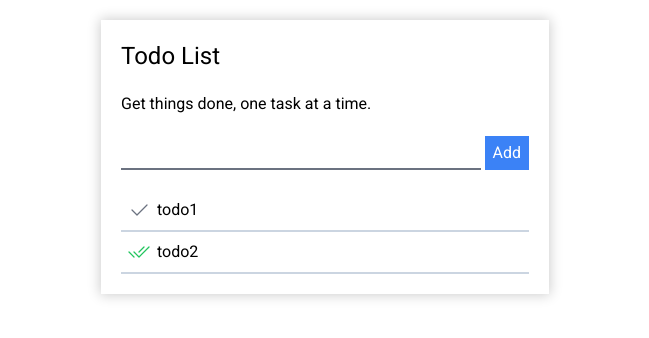
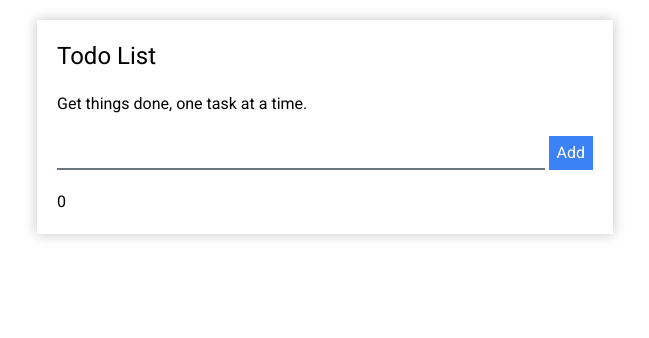
Before and after one commit to rtzboy/todolist, a React (Vite) app: page / in a window 1280 px wide. Shown: the top 338 px of the page, without its empty margins (315-964 px from the left). Built offline with nearby package versions, Linux system fonts and the light colour scheme.

Commit message:
into component, icons, styles and localstorage

```diff
--- a/package.json
+++ b/package.json
@@ -9,8 +9,10 @@
 		"preview": "vite preview"
 	},
 	"dependencies": {
+		"@types/uuid": "^9.0.1",
 		"react": "18.2.0",
-		"react-dom": "18.2.0"
+		"react-dom": "18.2.0",
+		"uuid": "^9.0.0"
 	},
 	"devDependencies": {
 		"@types/react": "18.0.28",
@@ -26,6 +28,7 @@
 		"eslint-plugin-react": "7.32.2",
 		"postcss": "8.4.21",
 		"prettier": "2.8.7",
+		"prettier-plugin-tailwindcss": "^0.2.7",
 		"tailwindcss": "3.3.1",
 		"typescript": "5.0.4",
 		"vite": "4.2.0"
--- a/src/App.tsx
+++ b/src/App.tsx
@@ -1,33 +1,24 @@
-import { Check, DoubleCheck } from './icons/Check';
+import { useState } from 'react';
+import TodoForm from './components/TodoForm';
+import TodoList from './components/TodoList';
+import { getTodoList } from './helpers/localStorage';
+
+export interface TodoData {
+	id: string;
+	description: string;
+	completed: boolean;
+	date: number;
+}
 
 const App = () => {
+	const [todoListData, setTodoListData] = useState<TodoData[]>(getTodoList('todoList'));
+
 	return (
-		<div className='max-w-md mx-auto p-5 shadow-sm font-roboto mt-5'>
-			<h1 className='text-2xl mb-5'>Todo List</h1>
+		<div className='mx-auto mt-5 max-w-xl p-5 font-roboto shadow-sm'>
+			<h1 className='mb-5 text-2xl'>Todo List</h1>
 			<p className='mb-5'>Get things done, one task at a time.</p>
-			<form className='flex mb-5 gap-1'>
-				<input
-					type='text'
-					className='flex-grow border-b-2 border-b-gray-500 px-3 py-1 outline-none tracking-wide'
-				/>
-				<button className='px-2 py-1 bg-blue-500 text-white' type='submit'>
-					Add
-				</button>
-			</form>
-			<ul className='flex flex-col '>
-				<li className='flex py-2 border-b-2  border-b-slate-300'>
-					<span className='text-gray-500'>
-						<Check className='h-6' />
-					</span>
-					todo1
-				</li>
-				<li className='flex py-2 border-b-2  border-b-slate-300'>
-					<span className='text-green-500'>
-						<DoubleCheck className='h-6' />
-					</span>
-					todo2
-				</li>
-			</ul>
+			<TodoForm />
+			<TodoList todoListData={todoListData} />
 		</div>
 	);
 };
--- /dev/null
+++ b/src/components/TodoForm.tsx
@@ -0,0 +1,32 @@
+import { useState } from 'react';
+import { v4 as uuidv4 } from 'uuid';
+
+type Props = {};
+
+const TodoForm = (props: Props) => {
+	const [description, setDescription] = useState<string>('');
+
+	const handleSubmit = (evt: React.FormEvent<HTMLFormElement>) => {
+		evt.preventDefault();
+		console.log({ id: uuidv4(), description, completed: false, date: Date.now() });
+	};
+
+	const handleChange = (evt: React.ChangeEvent<HTMLInputElement>) => {
+		setDescription(evt.target.value);
+	};
+
+	return (
+		<form onSubmit={handleSubmit} className='mb-5 flex gap-1'>
+			<input
+				onChange={handleChange}
+				type='text'
+				className='flex-grow border-b-2 border-b-gray-500 px-3 py-1 tracking-wide outline-none'
+			/>
+			<button className='bg-blue-500 px-2 py-1 text-white' type='submit'>
+				Add
+			</button>
+		</form>
+	);
+};
+
+export default TodoForm;
--- /dev/null
+++ b/src/components/TodoList.tsx
@@ -0,0 +1,18 @@
+import { TodoData } from '../App';
+import TodoListRow from './TodoListRow';
+
+type Props = {
+	todoListData: TodoData[];
+};
+
+const TodoList = (props: Props) => {
+	const { todoListData } = props;
+	return (
+		<ul className='flex flex-col '>
+			{todoListData.length &&
+				todoListData.map(todoList => <TodoListRow key={todoList.id} {...todoList} />)}
+		</ul>
+	);
+};
+
+export default TodoList;
--- /dev/null
+++ b/src/components/TodoListRow.tsx
@@ -0,0 +1,32 @@
+import { TodoData } from '../App';
+import { Check, DoubleCheck, MoveUpDown } from './icons/Check';
+import Edit from './icons/Edit';
+import Xmark from './icons/Xmark';
+
+const TodoListRow = (props: TodoData) => {
+	const { id, description, completed, date } = props;
+
+	return (
+		<li className='flex items-center justify-between gap-2 border-b-2 border-b-slate-300 py-2'>
+			<div className='flex items-center gap-2'>
+				<span className='text-gray-500'>
+					{completed ? <DoubleCheck className='h-6 text-green-700' /> : <Check className='h-6' />}
+				</span>
+				<span>{description}</span>
+			</div>
+			<div className='flex items-center gap-2'>
+				<span>
+					<Edit className='h-5' />
+				</span>
+				<span>
+					<Xmark className='h-5' />
+				</span>
+				<span className='text-gray-500'>
+					<MoveUpDown className='h-6' fill='gray' />
+				</span>
+			</div>
+		</li>
+	);
+};
+
+export default TodoListRow;
--- a/src/icons/Check.tsx
+++ b/src/components/icons/Check.tsx
@@ -1,13 +1,11 @@
 import React from 'react';
 
-interface SVGProps extends React.SVGProps<SVGSVGElement> {}
+export interface SVGProps extends React.SVGProps<SVGSVGElement> {}
 
 const Check = (props: SVGProps) => (
 	<svg
 		{...props}
 		xmlns='http://www.w3.org/2000/svg'
-		width='36'
-		height='36'
 		fill='none'
 		stroke='currentColor'
 		strokeLinecap='round'
@@ -24,8 +22,6 @@ const DoubleCheck = (props: SVGProps) => (
 	<svg
 		{...props}
 		xmlns='http://www.w3.org/2000/svg'
-		width='36'
-		height='36'
 		fill='none'
 		stroke='currentColor'
 		strokeLinecap='round'
@@ -39,4 +35,26 @@ const DoubleCheck = (props: SVGProps) => (
 	</svg>
 );
 
-export { Check, DoubleCheck };
+const MoveUpDown = (props: SVGProps) => {
+	const { className, fill } = props;
+	return (
+		<svg
+			className={className || ''}
+			xmlns='http://www.w3.org/2000/svg'
+			fill='none'
+			stroke='currentColor'
+			strokeLinecap='round'
+			strokeLinejoin='round'
+			strokeWidth='1.25'
+			viewBox='0 0 24 24'
+		>
+			<path stroke='none' d='M0 0h24v24H0z'></path>
+			<path d='M16 9l-4-4-4 4h8' fill={fill}></path>
+			<path d='M16 18l-4 4-4-4h8' fill={fill}></path>
+			<line x1='6' y1='12' x2='18' y2='12'></line>
+			<line x1='6' y1='15' x2='18' y2='15'></line>
+		</svg>
+	);
+};
+
+export { Check, DoubleCheck, MoveUpDown };
--- /dev/null
+++ b/src/components/icons/Edit.tsx
@@ -0,0 +1,20 @@
+import { SVGProps } from './Check';
+
+const Edit = (props: SVGProps) => (
+	<svg
+		{...props}
+		xmlns='http://www.w3.org/2000/svg'
+		fill='none'
+		viewBox='0 0 24 24'
+		strokeWidth={1.5}
+		stroke='currentColor'
+	>
+		<path
+			strokeLinecap='round'
+			strokeLinejoin='round'
+			d='M16.862 4.487l1.687-1.688a1.875 1.875 0 112.652 2.652L6.832 19.82a4.5 4.5 0 01-1.897 1.13l-2.685.8.8-2.685a4.5 4.5 0 011.13-1.897L16.863 4.487zm0 0L19.5 7.125'
+		/>
+	</svg>
+);
+
+export default Edit;
--- /dev/null
+++ b/src/components/icons/Xmark.tsx
@@ -0,0 +1,16 @@
+import { SVGProps } from './Check';
+
+const Xmark = (props: SVGProps) => (
+	<svg
+		{...props}
+		xmlns='http://www.w3.org/2000/svg'
+		fill='none'
+		viewBox='0 0 24 24'
+		strokeWidth={1.5}
+		stroke='currentColor'
+	>
+		<path strokeLinecap='round' strokeLinejoin='round' d='M6 18L18 6M6 6l12 12' />
+	</svg>
+);
+
+export default Xmark;
--- /dev/null
+++ b/src/helpers/localStorage.ts
@@ -0,0 +1,14 @@
+const getTodoList = (key: string) => {
+	if (localStorage) {
+		try {
+			const list = JSON.parse(localStorage.getItem(key) || '[]');
+			return list;
+		} catch (err) {
+			console.log(`Something went wrong: ${err}`);
+		}
+	} else {
+		console.log('localStorage not supported');
+	}
+};
+
+export { getTodoList };
```
Also changed, not shown: 1 other file (tests, documents, lock files or other folders).
